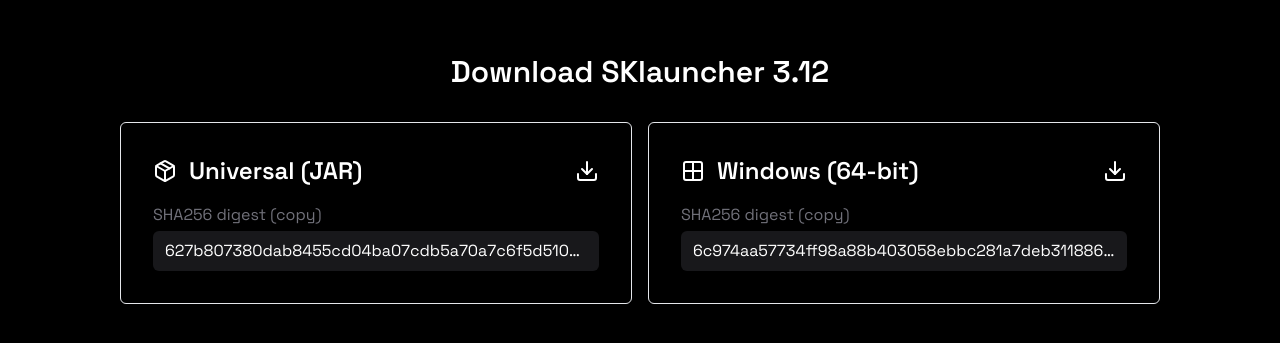
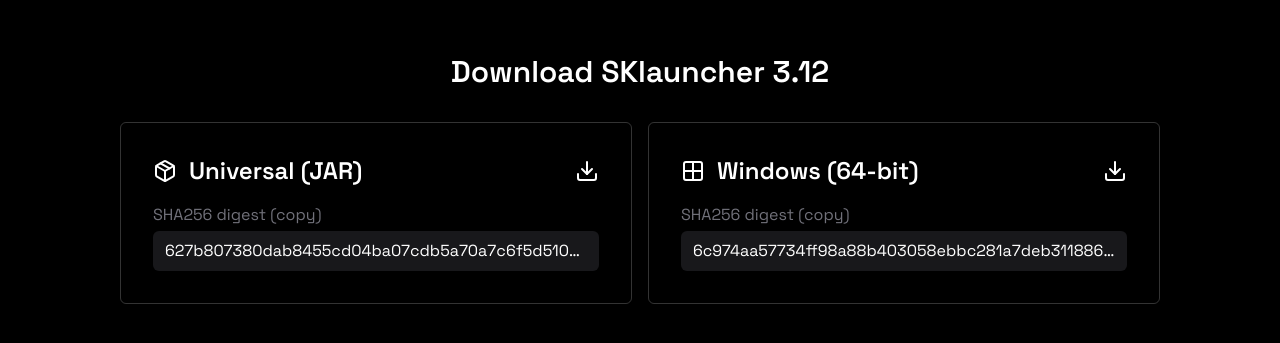
Before and after one commit to interrrp/skdownload, a Next.js app: page / in a window 1280 px wide. Shown: the part 221-564 px from the top of the page. Built offline with nearby package versions, Linux system fonts and the light colour scheme.

Commit message:
Style download card

```diff
--- a/app/globals.css
+++ b/app/globals.css
@@ -3,6 +3,9 @@
 @tailwind utilities;
 
 @layer base {
+  * {
+    @apply border-white/20;
+  }
   body {
     @apply bg-black text-white;
   }
--- a/components/download-card.tsx
+++ b/components/download-card.tsx
@@ -17,7 +17,7 @@
   sha256Digest,
 }: DownloadCardProps) {
   return (
-    <section className="p-8 border rounded-md flex flex-col justify-between gap-4 w-full lg:max-w-lg max-w-xs">
+    <section className="p-8 border hover:border-orange-400 hover:bg-gradient-to-b hover:bg-orange-400/10 duration-100 rounded-md flex flex-col justify-between gap-4 w-full lg:max-w-lg max-w-xs">
       <div className="flex items-center gap-3">
         <Icon />
         <h2 className="md:text-2xl text-xl font-semibold">{name}</h2>
```
